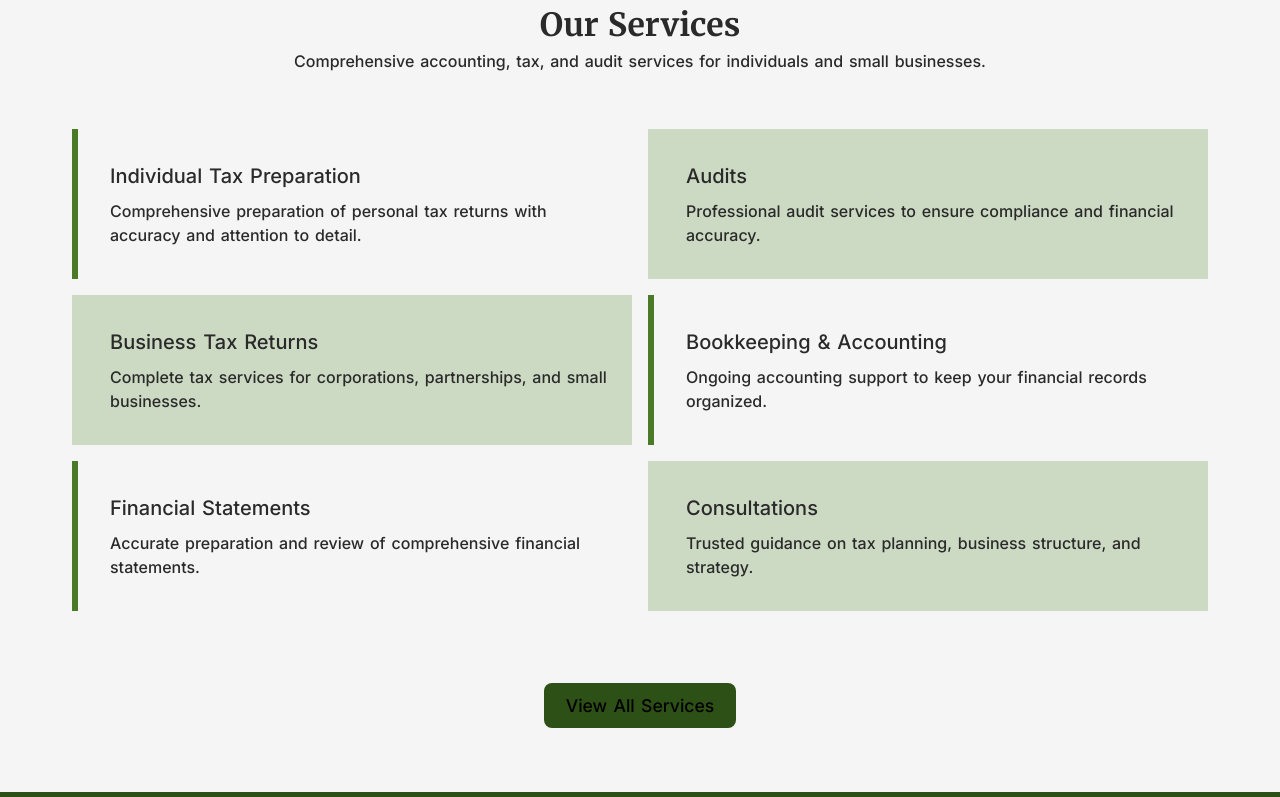
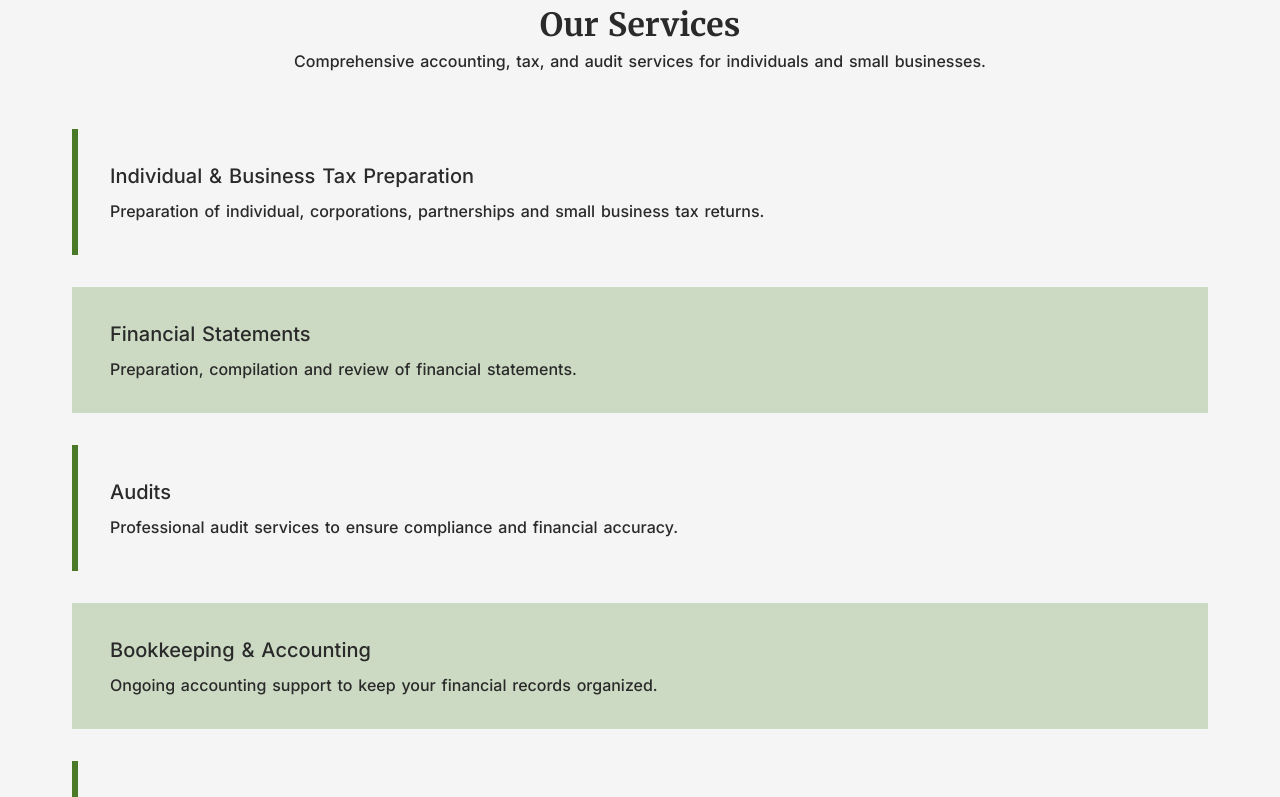
Before and after one commit to BeeDev-HiveCollective/agra-client, a React (Vite) app: page / in a window 1280 px wide. Shown: the part 1040-1837 px from the top of the page. Built offline with nearby package versions, Linux system fonts and the light colour scheme.

Commit message:
Updated Our Services component in the Home components & Financial Services component

```diff
--- a/src/components/HomeComponents/HomeServicesSection/services.css
+++ b/src/components/HomeComponents/HomeServicesSection/services.css
@@ -12,18 +12,10 @@
 
     .service-descriptions {
         display: flex;
-        flex-direction: row;
+        flex-direction: column;
         margin: 2rem 0;
         width: 100%;
         gap: 1rem;
-
-        .left, .right {
-            display: flex;
-            flex-direction: column;
-            justify-content: space-between;
-            flex: 1 1 50%;
-            width: 100%;
-        }
 
         .service-box {
             display: flex;
--- a/src/components/HomeComponents/HomeServicesSection/services.jsx
+++ b/src/components/HomeComponents/HomeServicesSection/services.jsx
@@ -10,33 +10,25 @@ export default function ServicesSection() {
                 <h5>Comprehensive accounting, tax, and audit services for individuals and small businesses.</h5>
             </div>
             <div className="service-descriptions">
-                <div className="left">
                 <div className="service-box service-bar">
-                        <h4 className="service-title">Individual Tax Preparation</h4>
-                        <h5 className="service-description">Comprehensive preparation of personal tax returns with accuracy and attention to detail.</h5>
+                    <h4 className="service-title">Individual & Business Tax Preparation</h4>
+                    <h5 className="service-description">Preparation of individual, corporations, partnerships and small business tax returns.</h5>
                 </div>
                 <div className="service-box service-background">
-                        <h4 className="service-title">Business Tax Returns</h4>
-                        <h5 className="service-description">Complete tax services for corporations, partnerships, and small businesses.</h5>
+                    <h4 className="service-title">Financial Statements</h4>
+                    <h5 className="service-description">Preparation, compilation and review of financial statements.</h5>
                 </div>
                 <div className="service-box service-bar">
-                        <h4 className="service-title">Financial Statements</h4>
-                        <h5 className="service-description">Accurate preparation and review of comprehensive financial statements.</h5>
-                    </div>
-                </div>
-                <div className="right">
-                    <div className="service-box service-background">
                     <h4 className="service-title">Audits</h4>
                     <h5 className="service-description">Professional audit services to ensure compliance and financial accuracy.</h5>
                 </div>
-                    <div className="service-box service-bar">
+                <div className="service-box service-background">
                     <h4 className="service-title">Bookkeeping & Accounting</h4>
                     <h5 className="service-description">Ongoing accounting support to keep your financial records organized.</h5>
                 </div>
-                    <div className="service-box service-background">
+                <div className="service-box service-bar">
                     <h4 className="service-title">Consultations</h4>
                     <h5 className="service-description">Trusted guidance on tax planning, business structure, and strategy.</h5>
-                    </div>
                 </div>
             </div>
             <div className="services-button">
--- a/src/components/ServicesComponents/FinancialServicesComponent/FinancialServices.jsx
+++ b/src/components/ServicesComponents/FinancialServicesComponent/FinancialServices.jsx
@@ -5,7 +5,6 @@ function FinancialServices () {
     return (
         <div className="financial-services">
             <h3 className="financial-services-header">Financial Services</h3>
-            <h5 className="financial-services-content">Accurate financial reporting and ongoing accounting serices.</h5>
             <Divider />
             <div className="services">
                 <div className="financial-statements-services">
```
Lines whose indentation alone changed are shown as unchanged.
